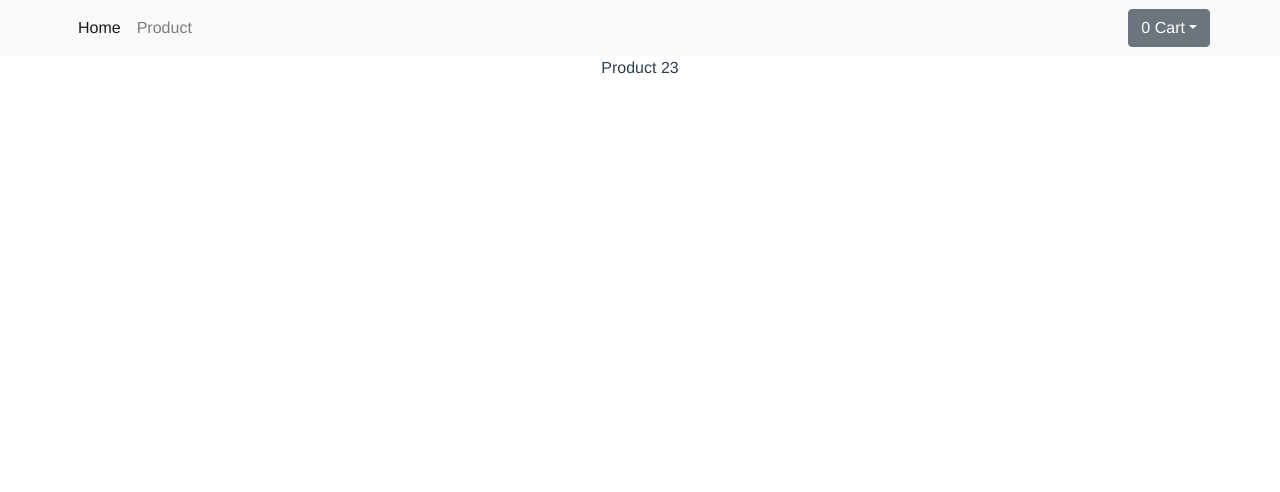
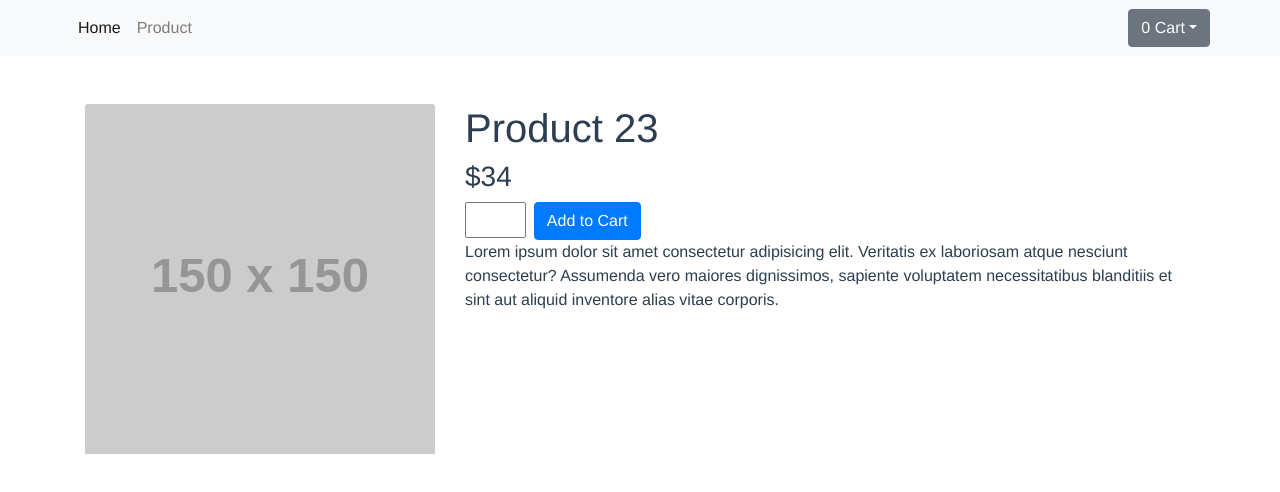
Before and after one commit to kapindra/online-store, a Vue app: page /product/23 in a window 1280 px wide. Shown: the top 492 px of the page. Built offline with nearby package versions, Linux system fonts and the light colour scheme.

Commit message:
aAdd template for product details

```diff
--- a/src/App.vue
+++ b/src/App.vue
@@ -1,7 +1,9 @@
 <template>
   <div id="app">
     <app-header />
-    <router-view />
+    <div class="container">
+      <router-view />
+    </div>
   </div>
 </template>
 
--- a/src/components/AppHeader.vue
+++ b/src/components/AppHeader.vue
@@ -7,7 +7,7 @@
             Home
             <span class="sr-only">(current)</span>
           </router-link>
-          <a class="nav-item nav-link" href="#">Product</a>
+          <router-link to="/product" class="nav-item nav-link">Product</router-link>
         </div>
         <div class="dropdown open">
           <button
--- a/src/views/Product.vue
+++ b/src/views/Product.vue
@@ -1,6 +1,17 @@
 <template>
-  <div>
-    Product {{ id }}
+  <div class="row mt-5">
+    <div class="col-4">
+      <img class="card-img-top" src="https://via.placeholder.com/150" alt />
+    </div>
+    <div class="col-8 text-left">
+      <h1> Product {{id}} </h1>
+      <h3>$34</h3>
+      <input type="text" class="col-1 mr-2 p-1">
+      <button class="btn btn-primary">Add to Cart</button>
+      <p>
+        Lorem ipsum dolor sit amet consectetur adipisicing elit. Veritatis ex laboriosam atque nesciunt consectetur? Assumenda vero maiores dignissimos, sapiente voluptatem necessitatibus blanditiis et sint aut aliquid inventore alias vitae corporis.
+      </p>
+    </div>
   </div>
 </template>
 
```
